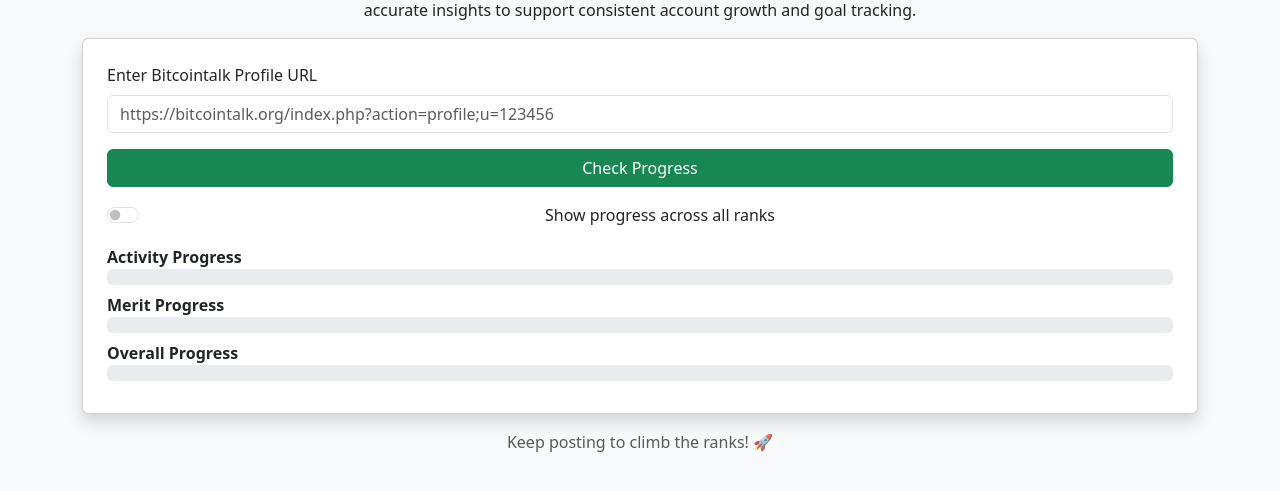
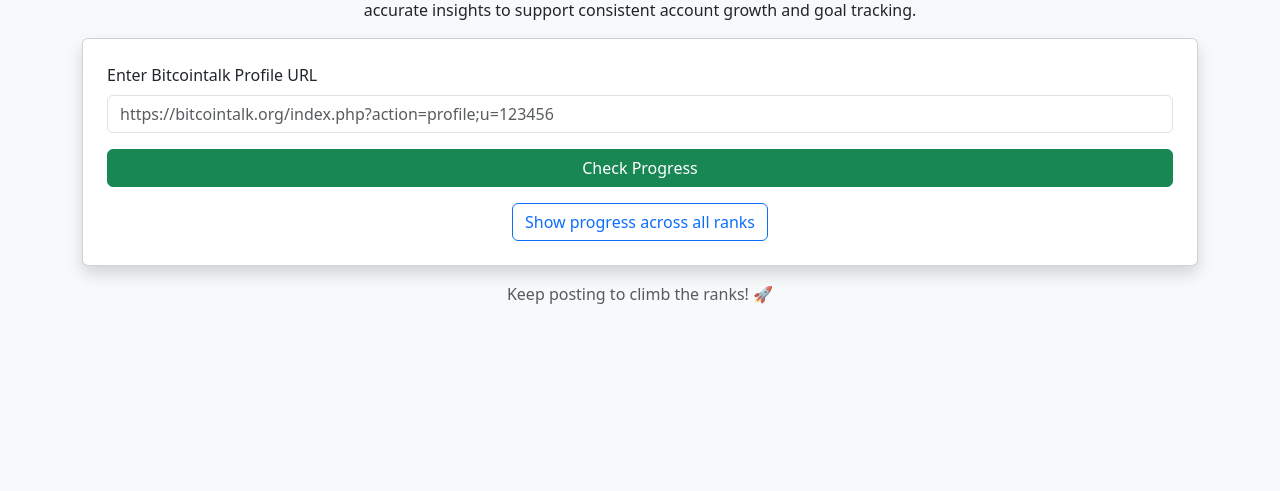
Before and after one commit to law3666/Btalk_rank_tracker, a Flask app: page / in a window 1280 px wide. Shown: the part 184-675 px from the top of the page. Run offline with Flask 3, Linux system fonts and the light colour scheme.

Commit message:
Changed Toggle into a button

```diff
--- a/static/script.js
+++ b/static/script.js
@@ -3,6 +3,19 @@
   const profileUrlInput = document.getElementById('profileUrl');
   const progressBar = document.getElementById('progressBar');
   const resultBox = document.getElementById('resultBox');
+
+  // ✅ Attach toggle listener ONCE at page load
+  const toggleBtn = document.getElementById('showAllRanksBtn');
+  const fullProgressBox = document.getElementById('fullProgressBox');
+
+	if (toggleBtn && fullProgressBox) {
+	toggleBtn.addEventListener('click', function () {
+    const isVisible = fullProgressBox.style.display === 'block';
+    fullProgressBox.style.display = isVisible ? 'none' : 'block';
+    toggleBtn.classList.toggle('active', !isVisible);
+    toggleBtn.textContent = isVisible ? 'Show progress across all ranks' : 'Hide progress across all ranks';
+  });
+}
 
   function getRankProgress(activity, merit) {
     const ranks = [
@@ -22,10 +35,7 @@
     let nextRank = null;
 
     for (let i = 0; i < ranks.length - 1; i++) {
-    if (
-      activity >= ranks[i].activity &&
-      merit >= ranks[i].merit
-    ) {
+      if (activity >= ranks[i].activity && merit >= ranks[i].merit) {
         currentRank = ranks[i];
         nextRank = ranks[i + 1];
       }
@@ -39,15 +49,8 @@
       };
     }
 
-  const activityProgress = Math.min(
-    100,
-    (activity / nextRank.activity) * 100
-  );
-  const meritProgress = Math.min(
-    100,
-    (merit / nextRank.merit) * 100
-  );
-
+    const activityProgress = Math.min(100, (activity / nextRank.activity) * 100);
+    const meritProgress = Math.min(100, (merit / nextRank.merit) * 100);
     const averageProgress = Math.round((activityProgress + meritProgress) / 2);
 
     return {
@@ -56,6 +59,7 @@
       next: nextRank.name,
     };
   }
+
   function buildFullRankBreakdown(activity, merit) {
     const ranks = [
       { name: "Newbie", activity: 0, merit: 0 },
@@ -68,7 +72,7 @@
     ];
 
     const list = document.getElementById('rankProgressList');
-  list.innerHTML = ''; // Clear previous
+    list.innerHTML = '';
 
     ranks.forEach(rank => {
       const activityPercent = Math.min(100, Math.round((activity / rank.activity) * 100));
@@ -122,7 +126,6 @@
 
       const data = await response.json();
       console.log('✅ Response from Flask:', data);
-	  //const rankInfo = getRankProgress(data.activity, data.merit);
 
       if (response.ok) {
         document.getElementById('progressDetails').style.display = 'block';
@@ -139,6 +142,7 @@
 
         document.getElementById('overallProgressBar').style.width = `${overall}%`;
         document.getElementById('overallProgressBar').textContent = `${overall}%`;
+
         showResult(`
           ✅ Scrape successful<br>
           👤 <strong>Username:</strong> ${data.username || 'N/A'}<br>
@@ -148,19 +152,11 @@
           🏅 <strong>Current Rank:</strong> ${data.current_rank || 'N/A'}<br>
           ⏭️ <strong>Next Rank:</strong> ${data.next_rank || 'N/A'}<br>
           💡 <strong>To Rank Up:</strong> <strong>Activity needed:</strong> ${data.needed_activity} <strong>||</strong> <strong>Merit needed:</strong>  ${data.needed_merit}<br>
-  📊 <strong>Progress:</strong> ${data.progress}%<br>
+          📊 <strong>Progress:</strong> ${data.progress}%
         `, false);
+
         buildFullRankBreakdown(data.activity, data.merit);
-			document.getElementById('showAllRanksToggle').addEventListener('change', function () {
-				  const isChecked = this.checked;
-				  const fullProgressBox = document.getElementById('fullProgressBox');
-
-		  if (isChecked) {
-			fullProgressBox.style.display = 'block';
-		  } else {
-			fullProgressBox.style.display = 'none';
-		  }
-		});
+	document.getElementById('fullProgressBox').style.display = 'none';
       } else {
         showResult(`❌ ${data.error || 'Unknown error occurred.'}`, true);
       }
@@ -171,7 +167,7 @@
 
     showProgress(false);
   });
-document.getElementById('progressDetails').style.display = 'block';
+
   function showProgress(show) {
     progressBar.style.display = show ? 'block' : 'none';
   }
--- a/templates/index.html
+++ b/templates/index.html
@@ -13,6 +13,12 @@
       margin-top: 15px;
       display: none;
     }
+	#showAllRanksBtn.active {
+  background-color: #007bff;
+  color: white;
+  font-weight: bold;
+  border-color: #0056b3;
+}
   </style>
 </head>
 <body class="bg-light">
@@ -41,9 +47,11 @@
            style="width: 100%">Loading...
       </div>
     </div>
-<div class="form-check form-switch mt-3 text-center">
-  <input class="form-check-input" type="checkbox" id="showAllRanksToggle">
-  <label class="form-check-label" for="showAllRanksToggle">Show progress across all ranks</label>
+
+<div class="text-center mt-3">
+  <button id="showAllRanksBtn" class="btn btn-outline-primary">
+    Show progress across all ranks
+  </button>
 </div>
 
     <div id="resultBox" class="alert mt-3"></div>
```
Lines whose indentation alone changed are shown as unchanged.
